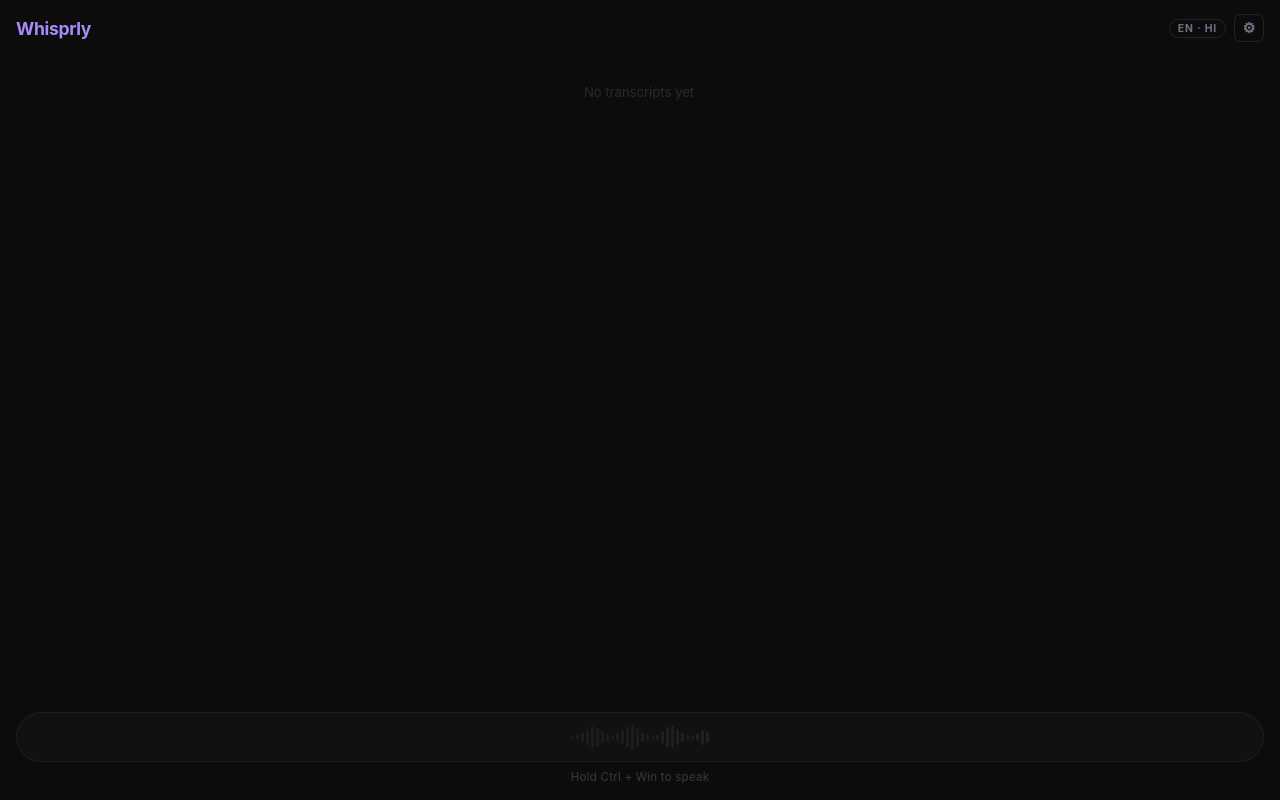
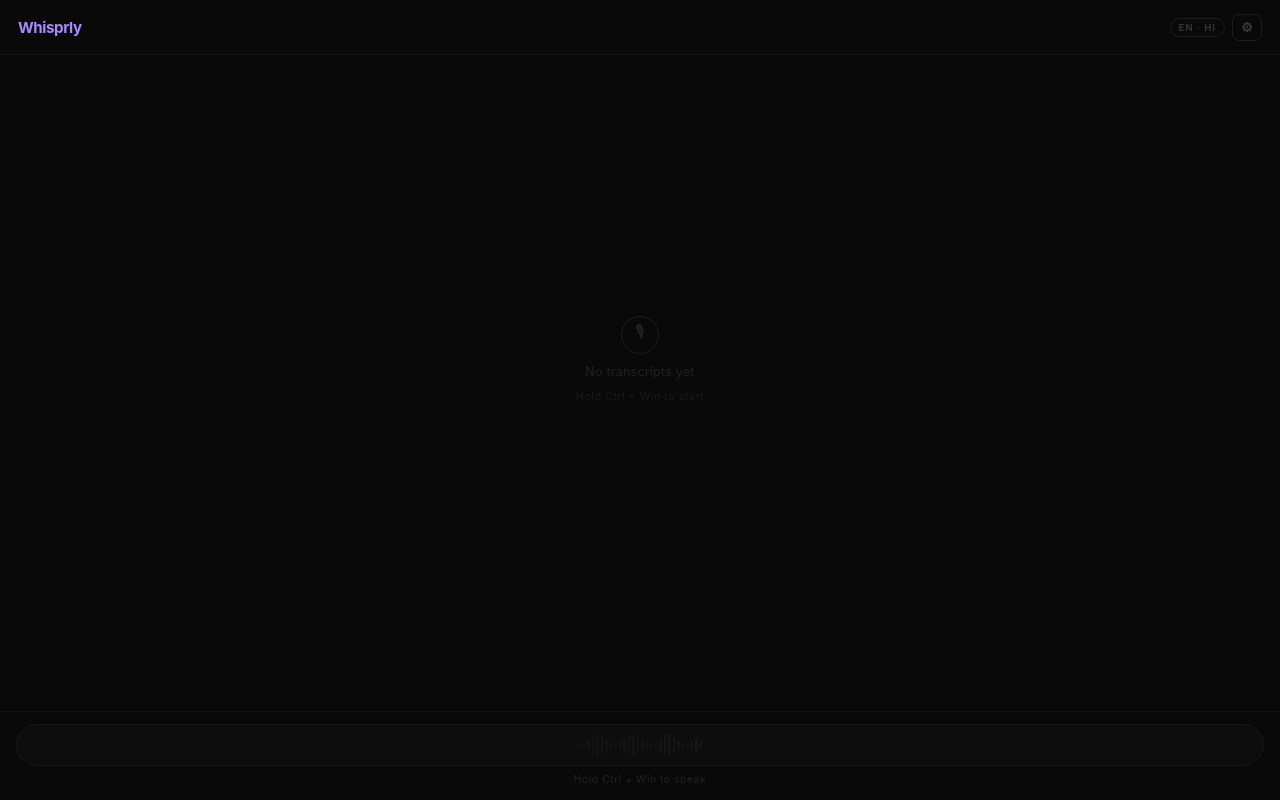
Before and after one commit to eyeofshreyas/Whisprly, a React (Vite) app: page / in a window 1280 px wide. Built offline with nearby package versions, Linux system fonts and the light colour scheme.

Commit message:
chore: auto-save

```diff
--- a/src/App.tsx
+++ b/src/App.tsx
@@ -72,7 +72,11 @@ export default function App() {
     setTimeout(() => setSaved(false), 2000);
   }, [settings]);
 
-  const statusLabel = { idle: "Hold Ctrl + Win to speak", recording: "Listening...", transcribing: "Transcribing..." }[status];
+  const statusLabel = {
+    idle: "Hold Ctrl + Win to speak",
+    recording: "Recording...",
+    transcribing: "Transcribing...",
+  }[status];
 
   return (
     <div className="app">
@@ -113,12 +117,16 @@ export default function App() {
 
       <div className="transcripts">
         {transcripts.length === 0 ? (
-          <p className="empty">No transcripts yet</p>
+          <div className="empty-state">
+            <div className="empty-icon">🎙</div>
+            <span className="empty-label">No transcripts yet</span>
+            <span className="empty-hint">Hold Ctrl + Win to start</span>
+          </div>
         ) : (
           transcripts.map((t, i) => (
             <div key={i} className="entry">
               <div className="entry-meta">
-                <span className="badge">{t.engine}</span>
+                <span className={`badge badge--${t.engine}`}>{t.engine}</span>
                 <span className="time">{new Date(t.timestamp * 1000).toLocaleTimeString()}</span>
               </div>
               <p className="entry-text">{t.text}</p>
@@ -131,7 +139,7 @@ export default function App() {
         <div className={`recorder-pill recorder-pill--${status}`}>
           <Waveform status={status} />
         </div>
-        <p className="status-label">
+        <p className={`status-label status-label--${status}`}>
           {statusMsg || statusLabel}
         </p>
       </div>
--- a/src/index.css
+++ b/src/index.css
@@ -2,19 +2,18 @@
 
 body {
   font-family: -apple-system, BlinkMacSystemFont, "Segoe UI", sans-serif;
-  background: #0c0c0c;
-  color: #e5e5e5;
+  background: #090909;
+  color: #e2e2e2;
   height: 100vh;
   overflow: hidden;
   user-select: none;
+  -webkit-font-smoothing: antialiased;
 }
 
 .app {
   display: flex;
   flex-direction: column;
   height: 100vh;
-  padding: 14px 16px 12px;
-  gap: 10px;
 }
 
 /* ── Header ── */
@@ -22,127 +21,158 @@ header {
   display: flex;
   justify-content: space-between;
   align-items: center;
+  padding: 14px 18px 13px;
+  border-bottom: 1px solid #141414;
   flex-shrink: 0;
 }
 
 .logo {
-  font-size: 1.1rem;
+  font-size: 0.95rem;
   font-weight: 700;
   color: #a78bfa;
-  letter-spacing: -0.02em;
+  letter-spacing: -0.03em;
 }
 
 .header-right {
   display: flex;
   align-items: center;
-  gap: 8px;
+  gap: 7px;
 }
 
 .lang-badge {
-  font-size: 0.65rem;
+  font-size: 0.6rem;
   font-weight: 700;
-  letter-spacing: 0.08em;
-  color: #6b7280;
-  border: 1px solid #252525;
+  letter-spacing: 0.1em;
+  color: #333;
+  padding: 3px 8px;
+  border: 1px solid #1c1c1c;
   border-radius: 20px;
-  padding: 2px 8px;
 }
 
 .icon-btn {
   background: none;
-  border: 1px solid #222;
-  color: #6b7280;
-  width: 28px;
-  height: 28px;
-  border-radius: 6px;
+  border: 1px solid #1c1c1c;
+  color: #3a3a3a;
+  width: 27px;
+  height: 27px;
+  border-radius: 7px;
   cursor: pointer;
-  font-size: 0.9rem;
-  transition: border-color 0.2s, color 0.2s;
+  font-size: 0.82rem;
+  transition: all 0.15s;
   display: flex;
   align-items: center;
   justify-content: center;
 }
-.icon-btn:hover { border-color: #a78bfa; color: #a78bfa; }
+.icon-btn:hover { border-color: #a78bfa; color: #a78bfa; background: rgba(167,139,250,0.07); }
 
 /* ── Settings panel ── */
 .panel {
-  background: #161616;
-  border-radius: 10px;
-  padding: 12px;
+  background: #0d0d0d;
+  border-bottom: 1px solid #141414;
+  padding: 13px 18px;
   display: flex;
   flex-direction: column;
-  gap: 9px;
+  gap: 10px;
   flex-shrink: 0;
-  border: 1px solid #1f1f1f;
 }
 
 h2 {
-  font-size: 0.68rem;
-  color: #4b5563;
+  font-size: 0.58rem;
+  color: #2e2e2e;
   text-transform: uppercase;
-  letter-spacing: 0.08em;
+  letter-spacing: 0.14em;
+  font-weight: 700;
 }
 
 label {
   display: flex;
   flex-direction: column;
-  gap: 4px;
-  font-size: 0.78rem;
-  color: #6b7280;
+  gap: 5px;
+  font-size: 0.73rem;
+  color: #484848;
 }
 
 input {
-  background: #0c0c0c;
-  border: 1px solid #222;
-  border-radius: 6px;
-  padding: 6px 10px;
-  color: #e5e5e5;
-  font-size: 0.85rem;
+  background: #090909;
+  border: 1px solid #1c1c1c;
+  border-radius: 7px;
+  padding: 7px 11px;
+  color: #d0d0d0;
+  font-size: 0.82rem;
   outline: none;
-  transition: border-color 0.2s;
+  transition: border-color 0.15s;
 }
-input:focus { border-color: #7c3aed; }
+input:focus { border-color: #6d28d9; }
 
 button {
-  background: #7c3aed;
-  color: white;
+  background: #5b21b6;
+  color: #e2e2e2;
   border: none;
   padding: 6px 14px;
-  border-radius: 6px;
+  border-radius: 7px;
   cursor: pointer;
-  font-size: 0.8rem;
+  font-size: 0.76rem;
   font-weight: 600;
   align-self: flex-start;
-  transition: background 0.2s;
+  transition: background 0.15s;
+  letter-spacing: 0.01em;
 }
-button:hover { background: #6d28d9; }
+button:hover { background: #4c1d95; }
 
-/* ── Transcript log ── */
+/* ── Transcript list ── */
 .transcripts {
   flex: 1;
   overflow-y: auto;
   display: flex;
   flex-direction: column;
-  gap: 6px;
-  padding-right: 2px;
 }
 
-.empty {
-  color: #2a2a2a;
-  font-size: 0.82rem;
-  text-align: center;
-  padding: 32px 0;
+/* Empty state */
+.empty-state {
+  flex: 1;
+  display: flex;
+  flex-direction: column;
+  align-items: center;
+  justify-content: center;
+  gap: 10px;
+  padding-bottom: 48px;
 }
 
+.empty-icon {
+  width: 38px;
+  height: 38px;
+  border-radius: 50%;
+  border: 1.5px solid #1c1c1c;
+  display: flex;
+  align-items: center;
+  justify-content: center;
+  color: #242424;
+  font-size: 1rem;
+}
+
+.empty-label {
+  font-size: 0.78rem;
+  color: #222;
+  letter-spacing: 0.02em;
+}
+
+.empty-hint {
+  font-size: 0.68rem;
+  color: #191919;
+  letter-spacing: 0.04em;
+}
+
+/* Transcript rows */
 .entry {
-  background: #141414;
-  border-radius: 8px;
-  padding: 9px 11px;
+  padding: 11px 18px;
+  border-bottom: 1px solid #0f0f0f;
+  transition: background 0.1s;
+  cursor: default;
   display: flex;
   flex-direction: column;
   gap: 4px;
-  border: 1px solid #1a1a1a;
 }
+.entry:hover { background: rgba(255,255,255,0.018); }
 
 .entry-meta {
   display: flex;
@@ -151,62 +181,78 @@ button:hover { background: #6d28d9; }
 }
 
 .badge {
-  background: #1e1033;
-  color: #7c3aed;
-  font-size: 0.6rem;
+  font-size: 0.56rem;
   padding: 2px 6px;
   border-radius: 4px;
   font-weight: 700;
   text-transform: uppercase;
-  letter-spacing: 0.05em;
+  letter-spacing: 0.07em;
 }
 
-.time { color: #2d2d2d; font-size: 0.7rem; }
+.badge--groq {
+  background: rgba(124,58,237,0.14);
+  color: #8b5cf6;
+  border: 1px solid rgba(124,58,237,0.18);
+}
+
+.badge--local {
+  background: rgba(16,185,129,0.1);
+  color: #34d399;
+  border: 1px solid rgba(16,185,129,0.18);
+}
+
+.time {
+  font-size: 0.65rem;
+  color: #212121;
+  letter-spacing: 0.02em;
+}
 
 .entry-text {
+  font-size: 0.88rem;
+  line-height: 1.6;
   color: #c4c4c4;
-  font-size: 0.88rem;
-  line-height: 1.55;
+  letter-spacing: -0.01em;
 }
 
 /* ── Bottom bar ── */
 .bottom-bar {
   flex-shrink: 0;
+  border-top: 1px solid #111;
+  padding: 12px 16px 14px;
   display: flex;
   flex-direction: column;
   align-items: center;
-  gap: 8px;
-  padding-bottom: 4px;
+  gap: 7px;
 }
 
 .recorder-pill {
-  background: #111;
+  width: 100%;
+  background: #0d0d0d;
   border-radius: 50px;
-  padding: 10px 20px;
+  padding: 9px 20px;
   display: flex;
   align-items: center;
   justify-content: center;
-  border: 1px solid #1f1f1f;
+  border: 1px solid #171717;
   transition: border-color 0.3s, box-shadow 0.3s;
-  width: 100%;
 }
 
 .recorder-pill--recording {
-  border-color: #3b1a1a;
-  box-shadow: 0 0 20px rgba(239, 68, 68, 0.12);
+  border-color: rgba(239,68,68,0.28);
+  box-shadow: 0 0 20px rgba(239,68,68,0.07);
 }
 
 .recorder-pill--transcribing {
-  border-color: #2a2010;
-  box-shadow: 0 0 20px rgba(245, 158, 11, 0.1);
+  border-color: rgba(245,158,11,0.25);
+  box-shadow: 0 0 18px rgba(245,158,11,0.07);
 }
 
 /* ── Waveform ── */
 .waveform {
   display: flex;
   align-items: center;
-  gap: 2.5px;
-  height: 28px;
+  gap: 2px;
+  height: 22px;
 }
 
 .wave-bar {
@@ -214,24 +260,21 @@ button:hover { background: #6d28d9; }
   width: 2.5px;
   height: var(--base-h, 4px);
   border-radius: 2px;
-  background: #333;
+  background: #1e1e1e;
   transition: background 0.3s;
 }
 
-/* Idle — static bars with gentle breathing */
 .waveform--idle .wave-bar {
   animation: idle-breathe 3s ease-in-out infinite alternate;
-  background: #2a2a2a;
 }
 
 @keyframes idle-breathe {
-  from { opacity: 0.4; }
-  to   { opacity: 0.8; }
+  from { opacity: 0.3; }
+  to   { opacity: 0.6; }
 }
 
-/* Recording — full bounce animation */
 .waveform--recording .wave-bar {
-  background: #fff;
+  background: #ef4444;
   animation: wave-bounce 0.55s ease-in-out infinite alternate;
 }
 
@@ -240,10 +283,9 @@ button:hover { background: #6d28d9; }
   to   { height: var(--base-h, 20px); }
 }
 
-/* Transcribing — uniform slow pulse */
 .waveform--transcribing .wave-bar {
   background: #f59e0b;
-  height: 8px !important;
+  height: 6px !important;
   animation: wave-pulse 1.1s ease-in-out infinite alternate;
 }
 
@@ -253,13 +295,15 @@ button:hover { background: #6d28d9; }
 }
 
 .status-label {
-  font-size: 0.72rem;
-  color: #3a3a3a;
-  letter-spacing: 0.02em;
+  font-size: 0.65rem;
+  color: #222;
+  letter-spacing: 0.05em;
   text-align: center;
 }
+.status-label--recording    { color: #ef4444; }
+.status-label--transcribing { color: #f59e0b; }
 
 /* ── Scrollbar ── */
-::-webkit-scrollbar { width: 3px; }
+::-webkit-scrollbar { width: 2px; }
 ::-webkit-scrollbar-track { background: transparent; }
-::-webkit-scrollbar-thumb { background: #1f1f1f; border-radius: 2px; }
+::-webkit-scrollbar-thumb { background: #1a1a1a; border-radius: 2px; }
```
